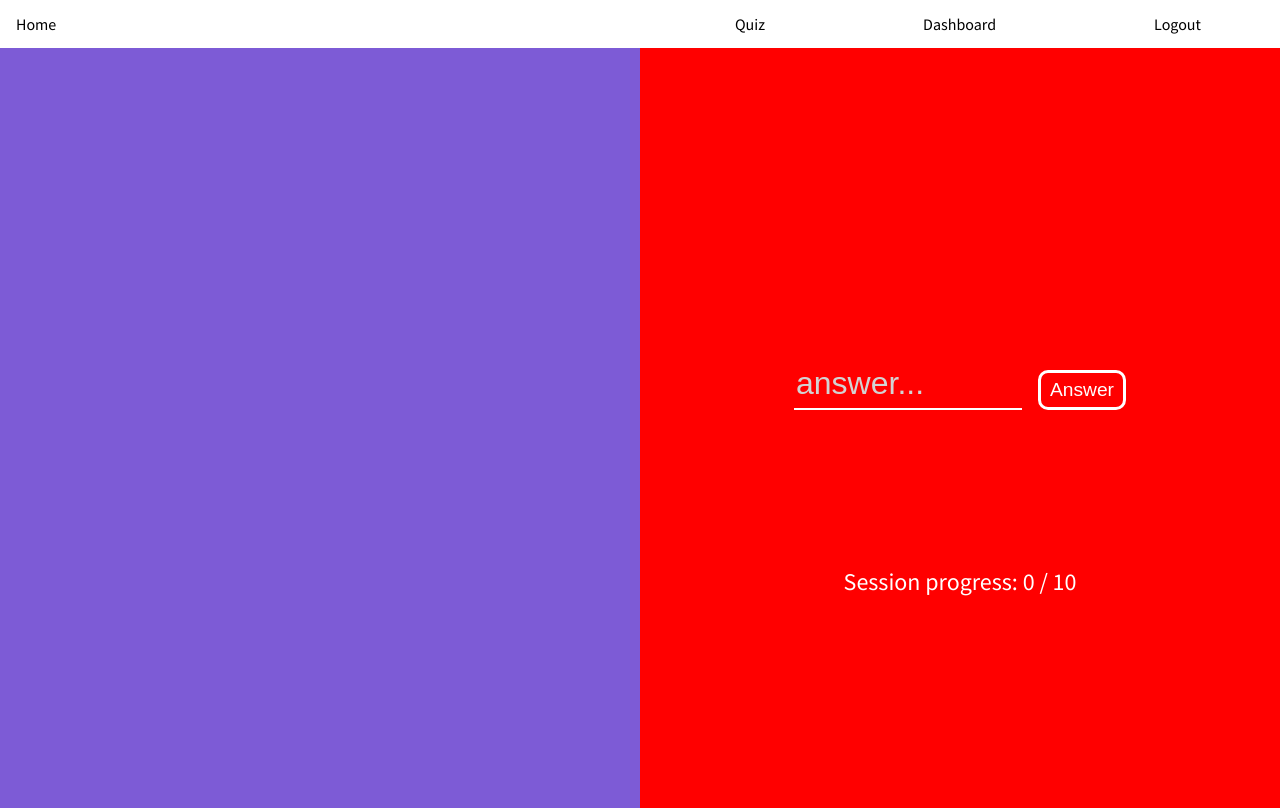
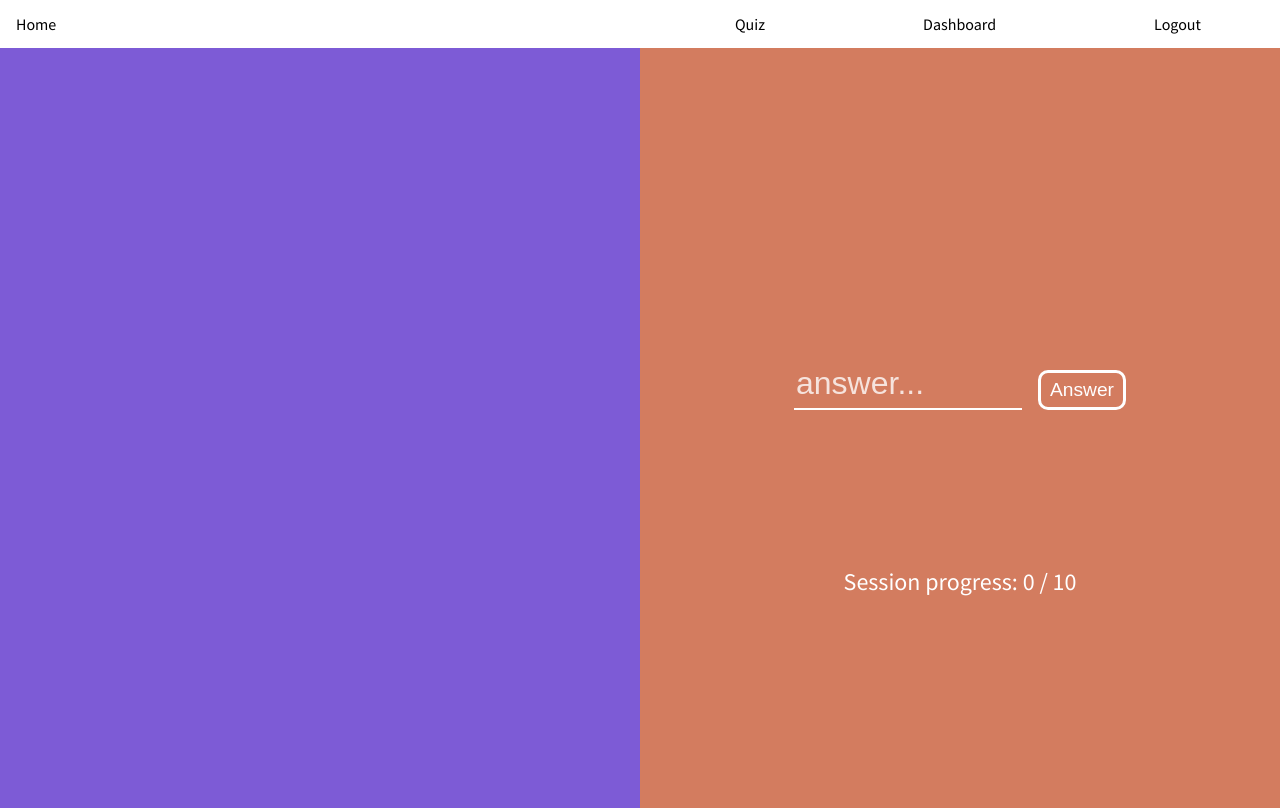
Before and after one commit to thinkful-ei18/sr-client-cm-eg, a React (Create React App) app: page /quiz in a window 1280 px wide. Built offline with nearby package versions, Linux system fonts and the light colour scheme; no server answers; sample sign-in values are in the browser's storage.

Commit message:
green and red values changed

```diff
--- a/src/Quiz.js
+++ b/src/Quiz.js
@@ -22,7 +22,7 @@ class Quiz extends Component {
   }
 
   render() {
-    let color = this.props.boolean ? 'green' : 'red'
+    let color = this.props.boolean ? '#5fd37c' : '#d37c5f'
 
 
     const answerStyle = {
--- a/src/styles/styles-quiz-page/answerFormComponent.css
+++ b/src/styles/styles-quiz-page/answerFormComponent.css
@@ -76,7 +76,7 @@
 }
 
 .fieldset-answer input::placeholder {
-  color: lightgray;
+  color: rgba(255, 255, 255, 0.788);
 }
 
 .fieldset-answer input:focus {
```
